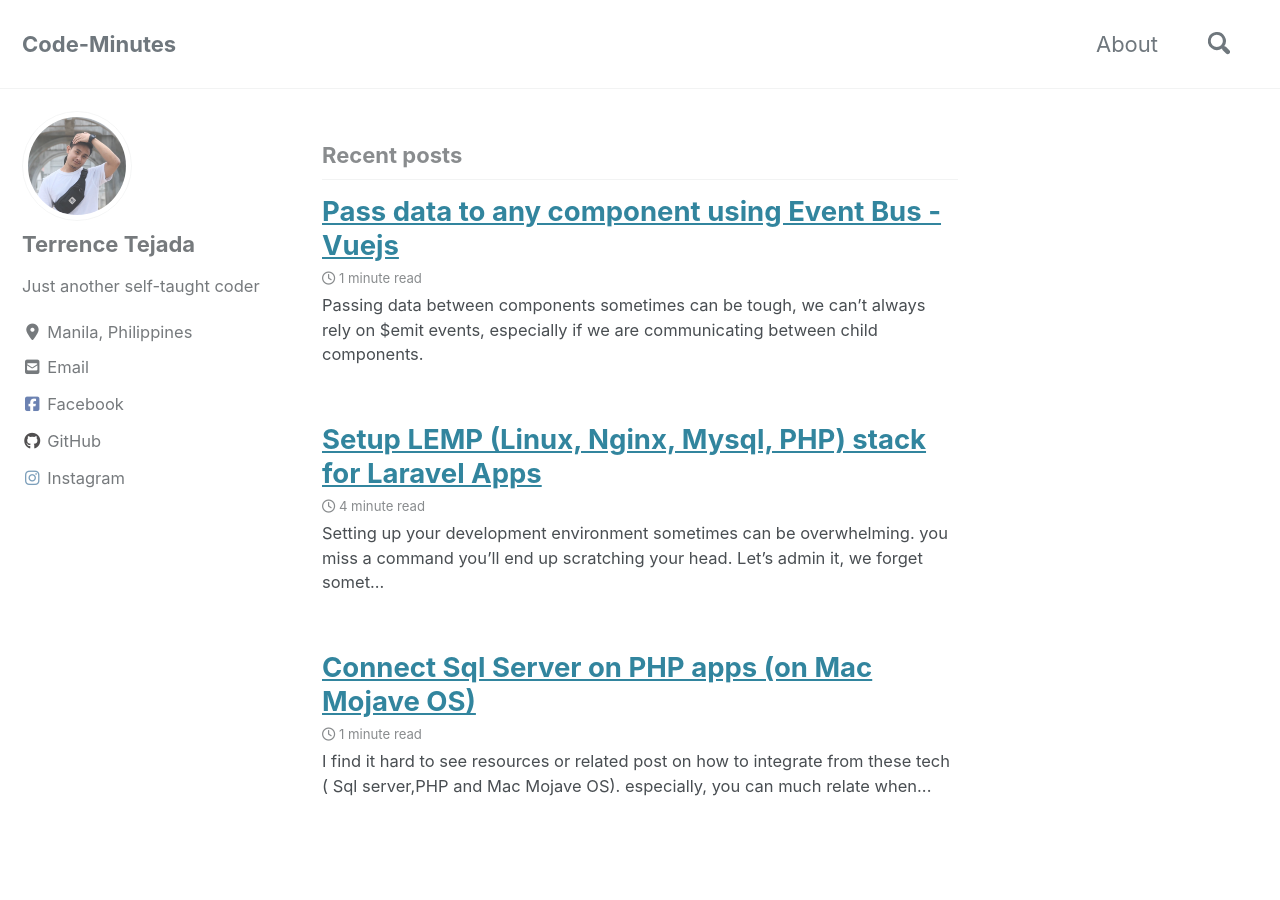
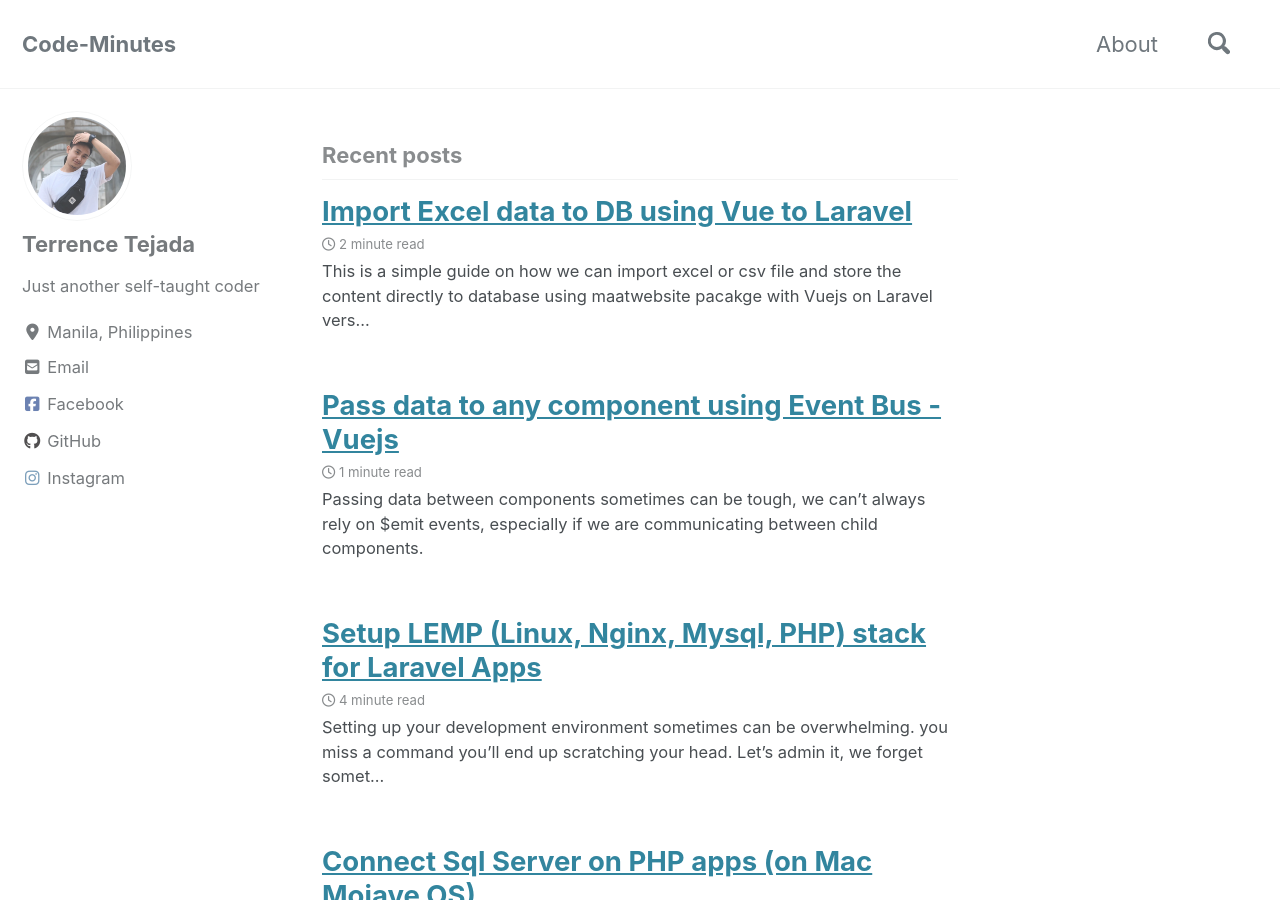
Before and after one commit to ecnerret-adajet/ecnerret-adajet.github.io, a Jekyll site: the page built from index.html, in a window 1280 px wide and 900 px high. Built offline with Jekyll 4.4.1, drawn with Linux system fonts in a browser that asks for light colours; cached includes are drawn as plain includes; nearby versions of some CDN libraries; the list of posts is cut into pages by our own code.

Commit message:
Upload file upload vue to laravel

````diff
--- a/_drafts/2020-03-25-file-upload-vue-to-laravel.md
+++ b/_posts/2020-03-25-file-upload-vue-to-laravel.md
@@ -10,7 +10,7 @@
   - Laravel
   - maatwebsite
 ---
-This is a simple guide on how we can import excel or csv file and store the content directly to database. Using `maatwebsite` pacakge with `Vuejs` on Laravel version 5.8 to 7 as of this writing.
+This is a simple guide on how we can import excel or csv file and store the content directly to database using `maatwebsite` pacakge with `Vuejs` on Laravel version 5.8 to 7 as of this writing.
 
 For the basic part, we will not include here the installation and setting-up config of laravel project. I assumed that you already have laravel ready.
 
@@ -37,11 +37,11 @@
 php artisan vendor:publish --provider="Maatwebsite\Excel\ExcelServiceProvider"
 ```
 ### 2. Setting up Imports
-
+Now let's create a dedicated Import class to handle the data on our excel file.
 ```yaml
 php artisan make:import UsersImport --model=User
 ```
-
+Next, navigate to to `App\Imports\UsersImport.php`. your excel header should be contain the the following object the from the `UserInport` return function.
 ```php
 <?php
 
@@ -68,8 +68,8 @@
     }
 }
 ```
-
-
+### 3. Import Backend Setup
+Here's the working example on we can import a excel file to our backend controller.
 ```php
 <!-- UsersController -->
 use App\Imports\UsersImport;
@@ -91,14 +91,13 @@
     }
 }
 ```
-
+Then, open your `web.php` or `api.php` to set-up the route link for our import function.
 ```php
 <!-- routes/web.php or routes/api -->
 Route::post('/users/import','UsersController@import');
 ```
-
-### 3. upload file thorugh Vuejs
-
+### 3. Front-End Setup
+Now that we prepared the backend function to process the excel file. we will now proceed to our vuejs section. from here, you may notice that we used axios to call the route link that we setup from `step 3`. you may extend this simple component whatever you want.
 ```javascript
 <template>
    <div class="row">
````
Also changed, not shown: other parts of _posts/2020-03-25-file-upload-vue-to-laravel.md (+1 -0 lines).
